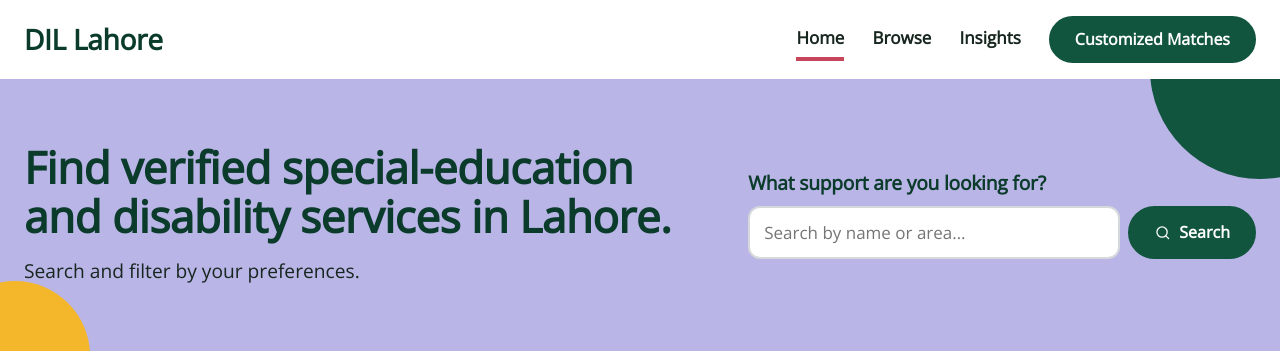
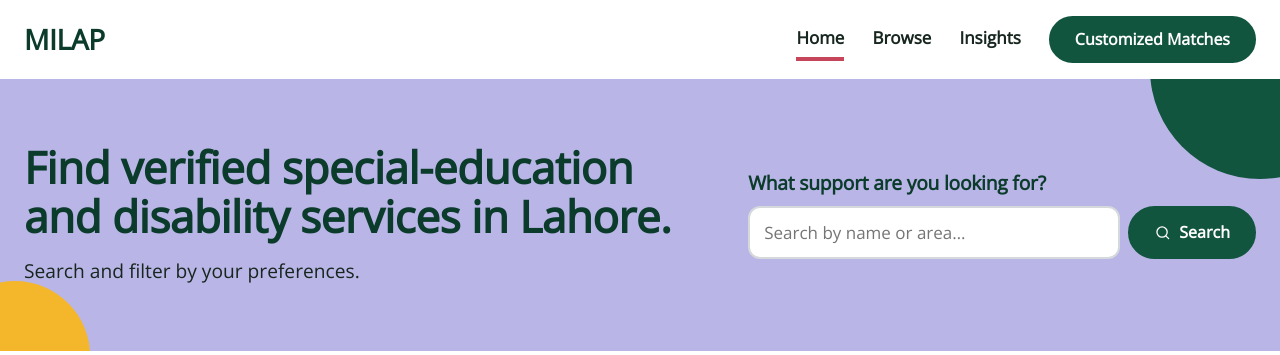
Before and after one commit to zoyaAzfar/milap, a Flask app: page / in a window 1280 px wide. Shown: the top 355 px of the page. Run offline with Flask 3, Linux system fonts and the light colour scheme.

Commit message:
Update base.html

```diff
--- a/templates/base.html
+++ b/templates/base.html
@@ -44,7 +44,7 @@
 
 <header class="site-header">
   <div class="container header-inner">
-    <a class="brand" href="{{ url_for('index') }}">DIL Lahore</a>
+    <a class="brand" href="{{ url_for('index') }}">MILAP</a>
     <nav class="main-nav" aria-label="Primary">
       <a href="{{ url_for('index') }}" {% if request.endpoint == 'index' %}aria-current="page"{% endif %}>Home</a>
       <a href="{{ url_for('browse') }}" {% if request.endpoint in ('browse', 'facility_detail') %}aria-current="page"{% endif %}>Browse</a>
```
